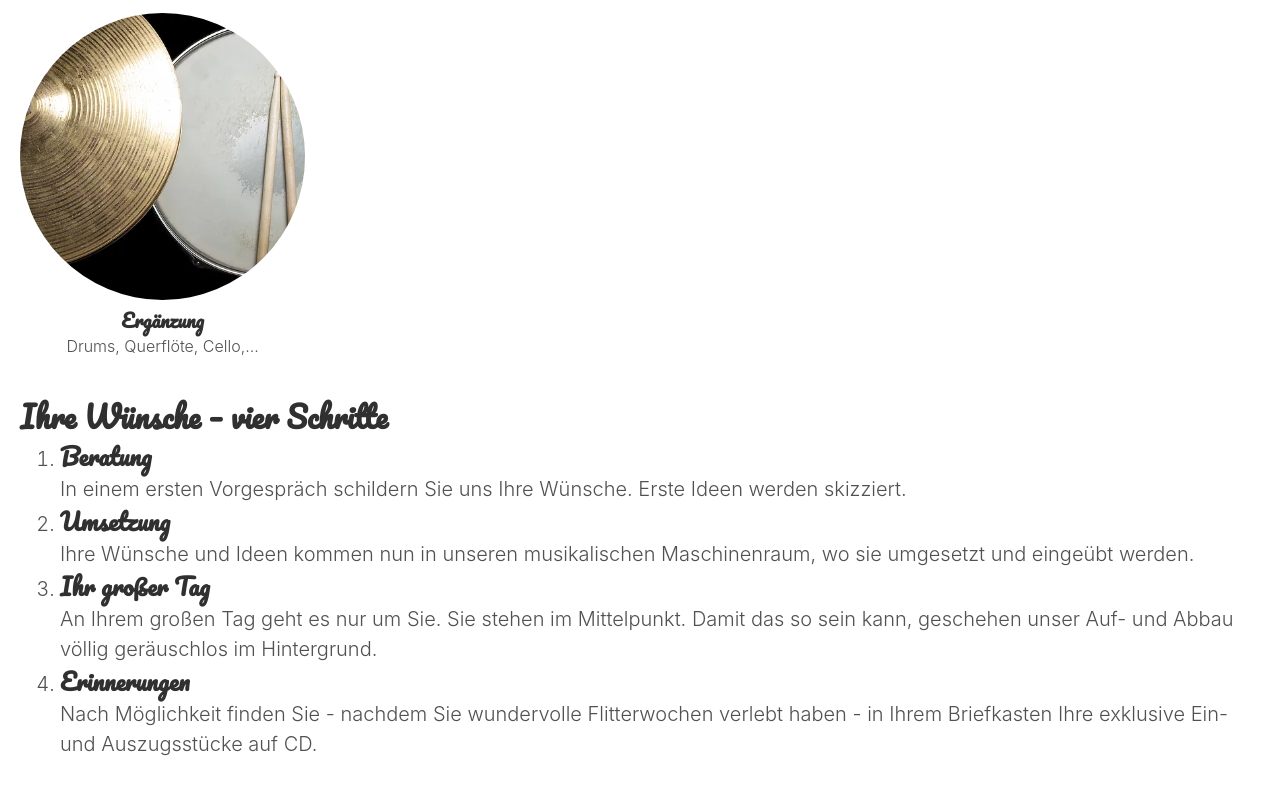
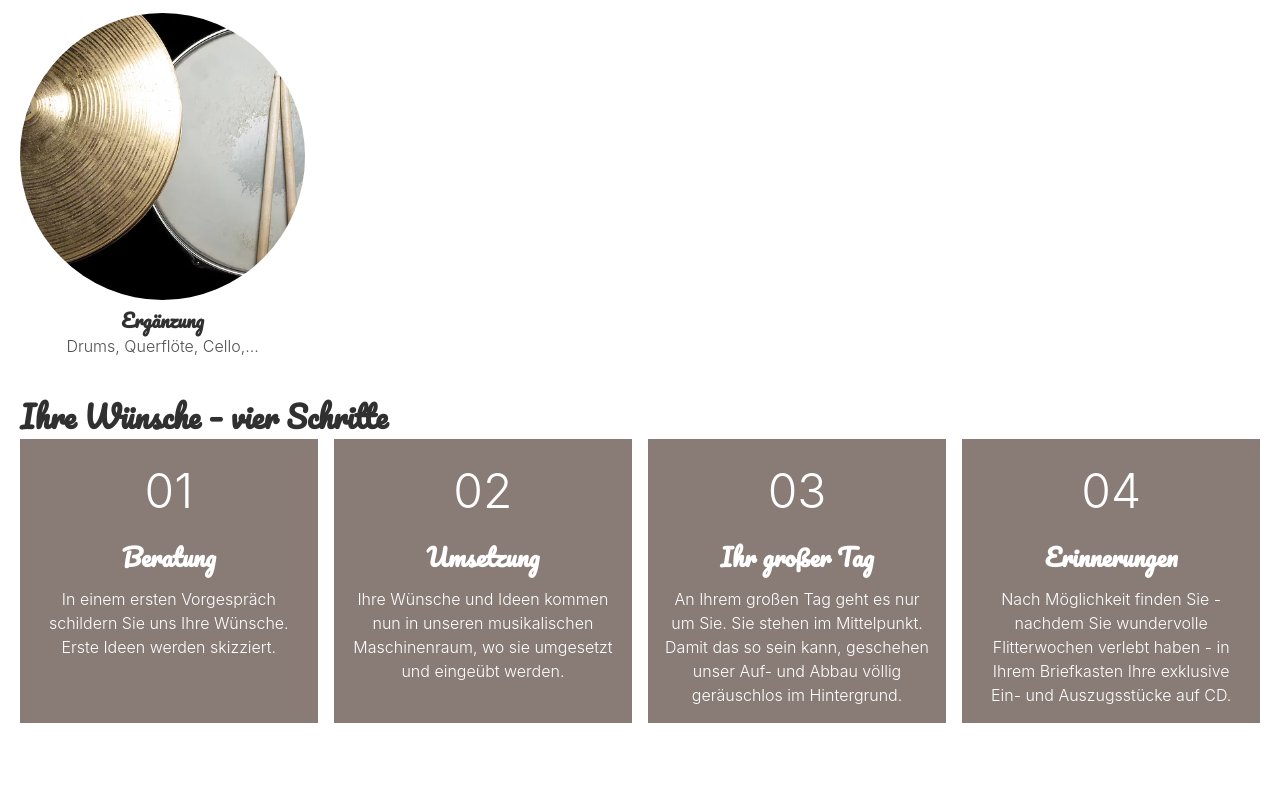
Before and after one commit to davherrmann/herztoene.team, a plain HTML site: page index.html in a window 1280 px wide. Shown: the part 1554-2349 px from the top of the page. After the commit the page ends 2317 px from the top, so only its background shows below. Drawn offline with Linux system fonts and the light colour scheme.

Commit message:
improve styling of steps

```diff
--- a/index.html
+++ b/index.html
@@ -117,6 +117,40 @@
         margin-top: 1em;
       }
 
+      /* Steps */
+
+      ol {
+        counter-reset: step;
+        display: flex;
+        justify-content: space-between;
+        list-style: none;
+        padding: 0;
+      }
+
+      ol > li {
+        background-color: #897c77;
+        color: white;
+        counter-increment: step;
+        flex-basis: 24%;
+        font-size: 16px;
+        padding: 1em;
+        text-align: center;
+      }
+
+      ol > li h3 {
+        font-size: 1.5em;
+        margin: 0.5em 0;
+      }
+
+      ol > li * {
+        color: white;
+      }
+
+      ol > li::before {
+        content: "0" counter(step);
+        font-size: 3em;
+      }
+
     </style>
   </head>
   <body>
```
